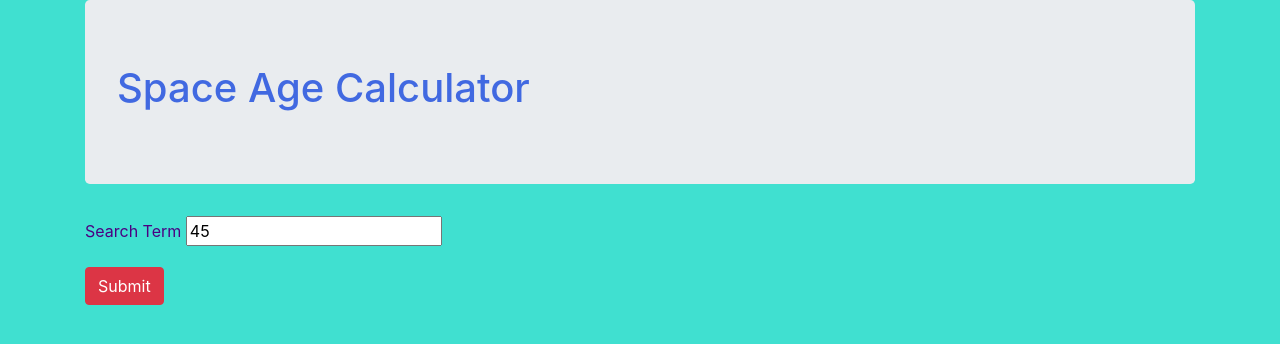
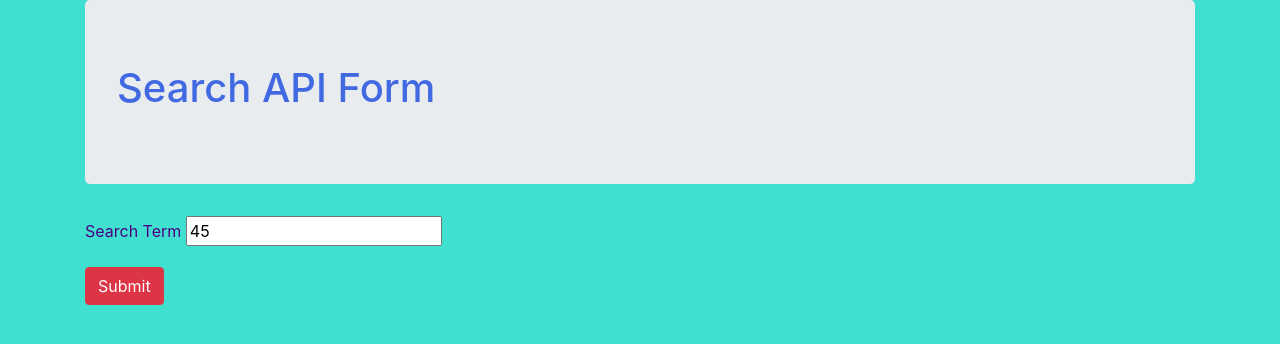
Before and after one commit to austinschrader/api-exchange-rate, a website built with webpack: page src/index.html in a window 1280 px wide. Built offline with nearby package versions, Linux system fonts and the light colour scheme.

Commit message:
Update form title

```diff
--- a/src/index.html
+++ b/src/index.html
@@ -9,7 +9,7 @@
 <body>
   <div class="container">
     <div class="jumbotron">
-      <h1>Space Age Calculator</h1>
+      <h1>Search API Form</h1>
     </div>
     <form id="formOne">
       <div class="form-group">
```
